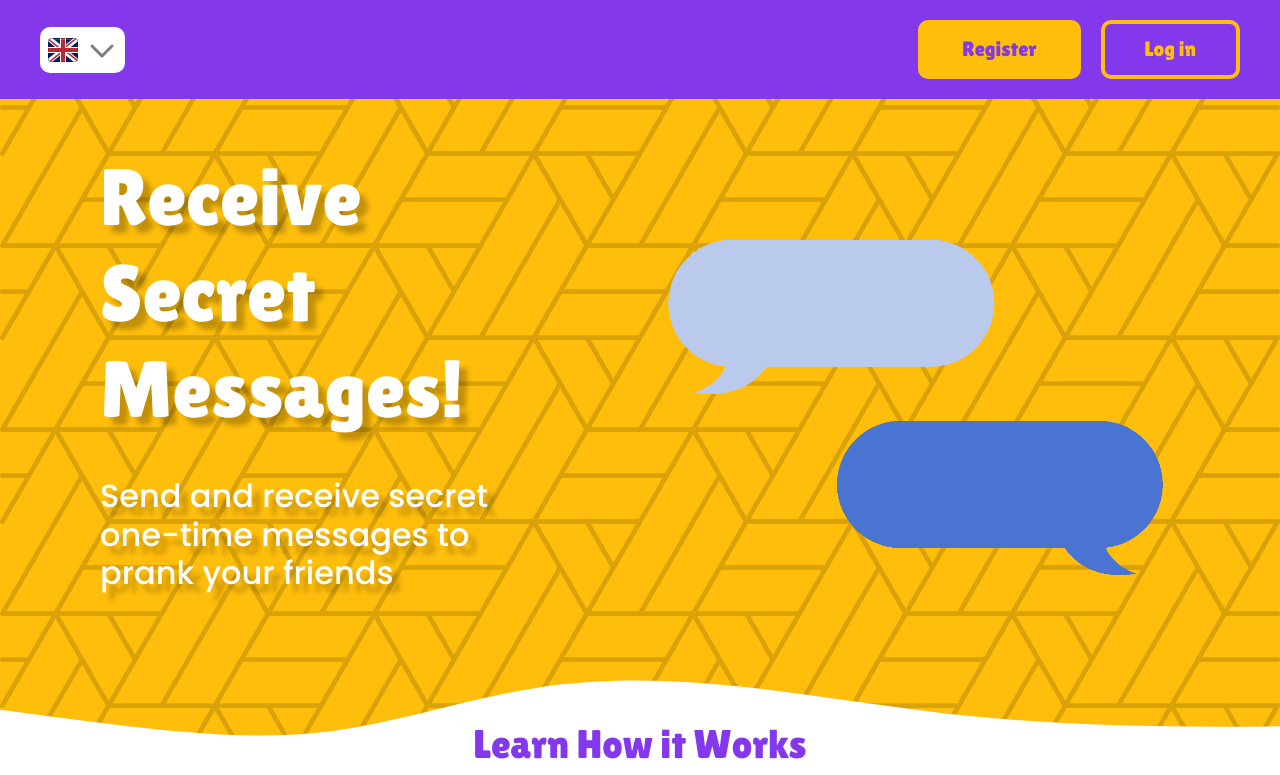
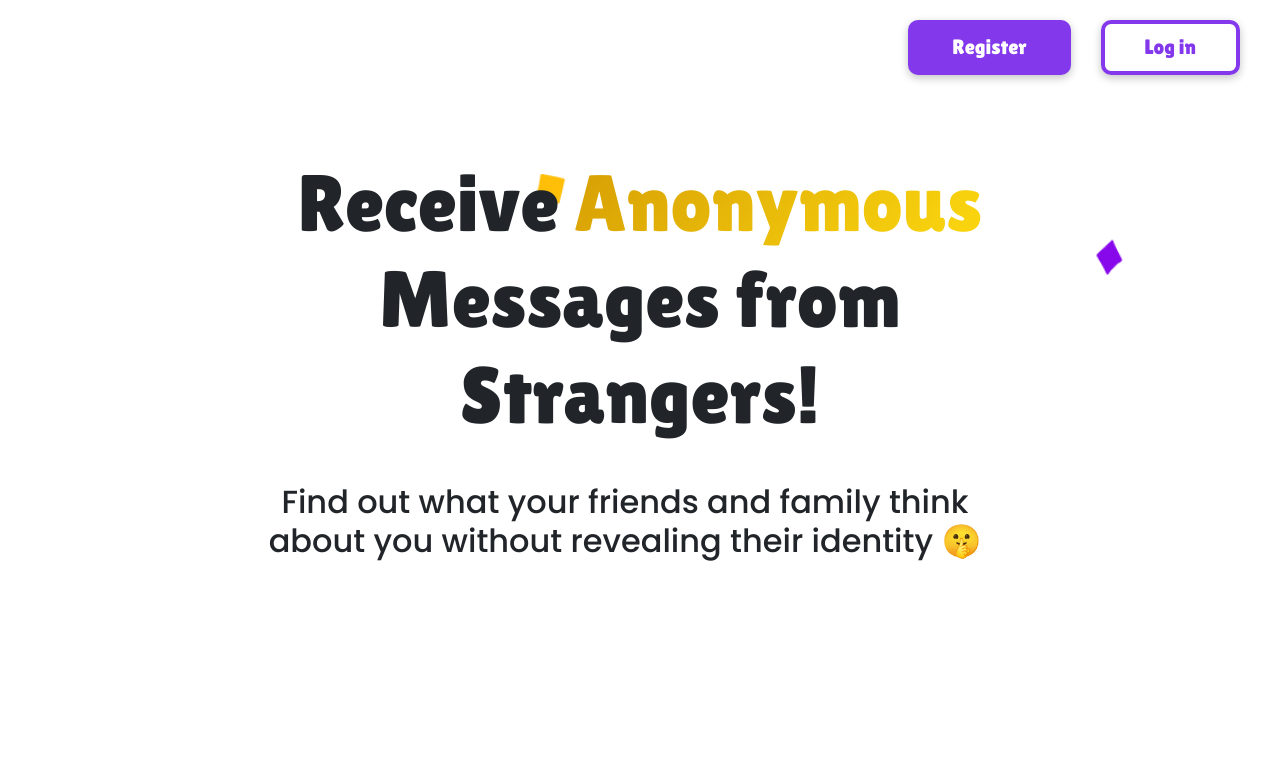
Before and after one commit to The-Sofishticated-Man/secret-message, a React (Vite) app in the folder client/secret-message/: page / in a window 1280 px wide. Shown: the top 775 px of the page. Built offline with nearby package versions, Linux system fonts and the light colour scheme.

Commit message:
redesigned hero and navbar

```diff
--- a/client/secret-message/src/App.tsx
+++ b/client/secret-message/src/App.tsx
@@ -1,7 +1,7 @@
 import NavBar from "./components/NavBar/Index";
 import Footer from "./components/Footer";
 import HomePage from "./routes/HomePage";
-import { Routes, Route, Navigate } from "react-router-dom";
+import { Routes, Route, Navigate, useLocation } from "react-router-dom";
 import Register from "./routes/Register/RegisterPage";
 import Login from "./routes/Login/LoginPage";
 import useAuth from "./hooks/useAuth";
@@ -12,11 +12,12 @@ import Page404 from "./components/Page404/Page404";
 import UserHome from "./routes/UserHome/UserHome";
 function App() {
   const { authState } = useAuth();
+  const { pathname } = useLocation();
   console.log("the app's current user is ", authState.user);
   console.log("is Authenticated", !!authState.user);
   return (
     <>
-      <NavBar />
+      {!(pathname == "/") && <NavBar />}
       <Routes>
         <Route
           path="/"
--- a/client/secret-message/src/components/Button/btnStyles.module.css
+++ b/client/secret-message/src/components/Button/btnStyles.module.css
@@ -3,19 +3,22 @@
   font-size: 1.3rem;
   font-family: "Lilita One";
   font-weight: 100;
-  padding: 10px 40px;
+  padding: 8px 40px;
   border-radius: 10px;
-  border: 4px solid var(--color-primary);
+  border: 4px solid var(--color-secondary);
   cursor: pointer;
   display: flex;
   align-items: center;
   justify-content: center;
+  box-shadow: rgba(100, 100, 111, 0.2) 0px 7px 29px 0px;
+  box-shadow: rgba(0, 0, 0, 0.24) 0px 3px 8px;
 }
 .btnPrimary {
-  background-color: var(--color-primary);
-  color: var(--color-secondary);
+  background-color: var(--color-secondary);
+  /* color: var(--color-secondary); */
+  color: white;
 }
 .btnSecondary {
   background-color: transparent;
-  color: var(--color-primary);
+  color: var(--color-secondary);
 }
--- a/client/secret-message/src/components/Hero/heroStyle.module.css
+++ b/client/secret-message/src/components/Hero/heroStyle.module.css
@@ -1,30 +1,39 @@
 .hero {
-  background-image: url("../../assets/images/hero_background.jpg");
+  background-color: #ffffff;
+  background-image: url("../../assets/images/confetti-doodles.png");
   background-position: center;
   background-repeat: no-repeat;
   background-size: cover;
   position: relative;
-  min-height: auto;
+  padding: 40px 0;
+  padding-top: 0;
+  background-color: #ffffff;
 }
 .container {
   display: flex;
   align-items: center;
-  justify-content: space-between;
-  gap: 120px;
-  padding: 50px 100px;
-  padding-bottom: 1rem;
+  justify-content: center;
+  text-align: center;
+  gap: 80px;
+  padding: 20px 100px;
+  padding-bottom: 80px;
+  margin-bottom: 100px;
 }
 .hero__text {
   font-family: "lilita one";
-  color: white;
-  width: 600px;
-  text-shadow: 8px 8px 5px rgba(0, 0, 0, 0.244);
+  color: var(--black);
+  width: 800px;
   align-self: center;
-  padding-bottom: 3rem;
+  padding: 40px 0 20px 0;
 }
 .hero__text h1 {
   font-size: 5rem;
   margin-bottom: 2.5rem;
+}
+.heroKeyWord {
+  background: linear-gradient(135deg, rgb(214, 158, 4) 0%, rgb(252, 216, 15));
+  background-clip: text;
+  -webkit-text-fill-color: transparent;
 }
 .hero__text h2 {
   padding-right: 30px;
@@ -35,16 +44,7 @@
   width: 750px;
   overflow: hidden;
 }
-.devider {
-  background-image: url("../../assets/images/wave-haikei.svg");
-  width: 100%;
-  aspect-ratio: 16/1;
-  height: fit-content;
-  background-size: cover;
-  background-repeat: no-repeat;
-  background-position: center;
-  position: relative;
-}
+
 .readMore {
   display: flex;
   flex-direction: column;
@@ -66,6 +66,12 @@
   animation-iteration-count: infinite;
   animation-timing-function: ease-in-out;
 }
+.devider {
+  width: 40%;
+  border-radius: 50px;
+  margin: 10px auto;
+  background-color: var(--color-secondary);
+}
 
 @keyframes springy {
   0% {
--- a/client/secret-message/src/components/Hero/index.tsx
+++ b/client/secret-message/src/components/Hero/index.tsx
@@ -1,26 +1,32 @@
 import style from "./heroStyle.module.css";
-import heroImg from "../../assets/images/h0koxgstftg6y20vjcncvsciutg8.gif";
 import { BsCaretDownFill } from "react-icons/bs";
 import { useState } from "react";
+import NavBar from "../NavBar/Index";
 const Hero = () => {
   const [isAnimated, setAnimated] = useState(true);
   return (
     <section className={style.hero}>
+      <NavBar homePage />
       <div className={style.container}>
         <div className={style.hero__text}>
-          <h1>Receive Secret Messages!</h1>
+          <h1>
+            Receive <span className={style.heroKeyWord}>Anonymous</span>{" "}
+            Messages from Strangers!
+          </h1>
           <h2>
-            Send and receive secret one-time messages to prank your friends
+            Find out what your friends and family think about you without
+            revealing their identity 🤫
           </h2>
         </div>
-        <img src={heroImg} className={style.hero__img}></img>
       </div>
-      <div className={style.devider} onClick={() => setAnimated(false)}>
-        <a href="#next" className={style.readMore}>
-          <h3>Learn How it Works</h3>
-          <BsCaretDownFill className={isAnimated ? style.readMoreCaret : ""} />
-        </a>
-      </div>
+      <a
+        href="#next"
+        onClick={() => setAnimated(false)}
+        className={style.readMore}
+      >
+        <h3>Learn How it Works</h3>
+        <BsCaretDownFill className={isAnimated ? style.readMoreCaret : ""} />
+      </a>
     </section>
   );
 };
--- a/client/secret-message/src/components/HowToUse/HowToUse.module.css
+++ b/client/secret-message/src/components/HowToUse/HowToUse.module.css
@@ -1,6 +1,8 @@
 .instructions {
+  border-top: 2px solid rgb(0, 0, 0,0.1);
   margin: 100px 0;
-  padding: 0 50px;
+  margin-top: 0;
+  padding: 40px 50px;
   display: flex;
   flex-direction: column;
   align-items: center;
--- a/client/secret-message/src/components/LanguageSelector/LanguageSelector.module.css
+++ b/client/secret-message/src/components/LanguageSelector/LanguageSelector.module.css
@@ -9,6 +9,8 @@
   border: none;
   padding: 7px;
   background-color: white;
+  border: 1px solid rgba(0, 0, 0, 0.1);
+  box-shadow: rgba(100, 100, 111, 0.2) 0px 7px 29px 0px;
 }
 .languageOptions {
   background-color: white;
--- a/client/secret-message/src/components/NavBar/Index.tsx
+++ b/client/secret-message/src/components/NavBar/Index.tsx
@@ -1,12 +1,11 @@
 import style from "./NavBar.module.css";
-import LanguageSelector from "../LanguageSelector";
 import Button from "../Button";
 import BetterLink from "../BetterLink/BetterLink";
 import { useLocation } from "react-router-dom";
 import useLogout from "../../hooks/useLogout";
 import useAuth from "../../hooks/useAuth";
 
-const NavBar = () => {
+const NavBar = ({ homePage }: { homePage?: boolean }) => {
   const { pathname } = useLocation();
   const { authState } = useAuth();
   const logout = useLogout();
@@ -15,10 +14,17 @@ const NavBar = () => {
   const isInMessagesPage = pathname === "/messages";
   const isInHomePage = pathname === "/home";
   return (
-    <nav className={style.navBar}>
+    <nav
+      // different style for homePage navbar
+      className={`${style.navBar} ${
+        homePage ? style.navBarHome : style.navBarRegular
+      }
+        ${authState.user ? style.LoggedIn : style.LoggedOut}`}
+    >
+      {/* // Render this when the user is logged out */}
       {!authState.user ? (
-        <div className={style.navLoggedOut}>
-          <LanguageSelector />
+        <>
+          {/* Render the 'Register' button if the user is not in the register page */}
           {!isInRegisterPage && (
             <BetterLink to={"/users/register"}>
               <Button btnType="btnPrimary" className={style.registerButton}>
@@ -26,6 +32,7 @@ const NavBar = () => {
               </Button>
             </BetterLink>
           )}
+          {/* Render the 'Log in' button if the user is not in the login page */}
           {!isInLoginPage && (
             <BetterLink to={"/users/login"}>
               <Button
@@ -35,22 +42,33 @@ const NavBar = () => {
               </Button>
             </BetterLink>
           )}
-        </div>
+        </>
       ) : (
-        <div className={style.navLoggedIn}>
-          <LanguageSelector />
+        // Render the navigation links for when the user is logged in
+        <>
           <div className={style.navigationLinks}>
-            <BetterLink to="/home" underline={isInHomePage}>
+            {/* Render the 'Home' link with an underline if the user is in the home page */}
+            <BetterLink
+              to="/home"
+              underline={isInHomePage}
+              Color="var(--color-secondary)"
+            >
               Home
             </BetterLink>
-            <BetterLink to="/messages" underline={isInMessagesPage}>
+            {/* Render the 'Inbox' link with an underline if the user is in the messages page */}
+            <BetterLink
+              to="/messages"
+              underline={isInMessagesPage}
+              Color="var(--color-secondary)"
+            >
               Inbox
             </BetterLink>
           </div>
+          {/* Render the 'Log out' button if the user is logged in*/}
           <Button btnType="btnPrimary" OnClick={logout}>
             Log out
           </Button>
-        </div>
+        </>
       )}
     </nav>
   );
--- a/client/secret-message/src/components/NavBar/NavBar.module.css
+++ b/client/secret-message/src/components/NavBar/NavBar.module.css
@@ -1,40 +1,38 @@
 .navBar {
-  background-color: var(--color-secondary);
+  padding: 20px 40px;
   display: flex;
-  padding: 20px 40px;
+  flex-direction: row;
+  gap: 30px;
   align-items: center;
-  justify-content: space-between;
-  gap: 30px;
+  justify-content: end;
+  position: relative;
+}
+.navBarHome {
+  background-color: transparent;
+}
+.navBarRegular {
+  background-color: white;
+  border-bottom: 1px solid rgb(0, 0, 0, 0.1);
+}
+.LoggedOut {
+}
+.LoggedIn {
 }
 .navigationLinks {
+  align-items: center;
+  justify-self: center;
+  color: var(--color-primary);
   display: flex;
-  align-items: center;
+  font-family: "Lilita One";
+  gap: 40px;
   list-style: none;
-  gap: 40px;
-  color: var(--color-primary);
-  font-family: "Lilita One";
+  position: absolute;
+  left: 50%;
+  transform: translateX(-50%);
+
 }
 .navigationLinks {
+  font-size: 1.5rem;
   margin: 0;
   padding: 0;
-  font-size: 1.5rem;
 }
-.navLoggedOut {
-  display: flex;
-  flex-direction: row;
-  gap: 20px;
-  align-items: center;
-}
-.navLoggedOut {
-  width: 100%;
-}
-.navLoggedOut :first-child {
-  flex: 1;
-}
-.navLoggedIn {
-  width: 100%;
-  display: flex;
-  justify-content: space-between;
-  gap: 20px;
-  align-items: center;
-}
--- a/client/secret-message/src/index.css
+++ b/client/secret-message/src/index.css
@@ -12,7 +12,7 @@ section {
 :root {
   --font-primary: "Lilita One";
   --light: #fff;
-  --dark: #000;
+  --dark: #0B1215;
   --color-primary: #ffbe0b;
   --color-secondary: #8338ec;
 }
```
Also changed, not shown: client/secret-message/src/assets/images/confetti-doodles.png (added).
